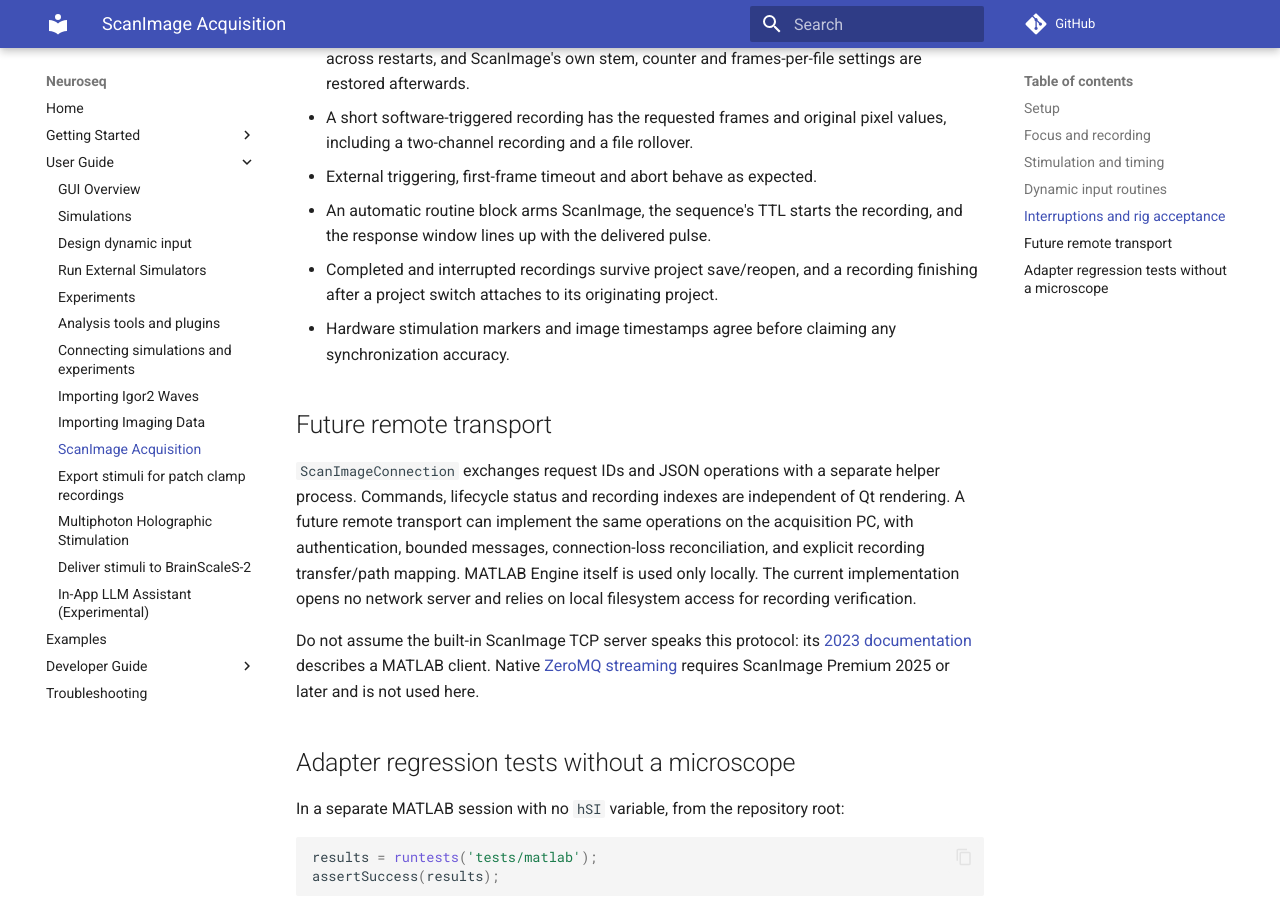
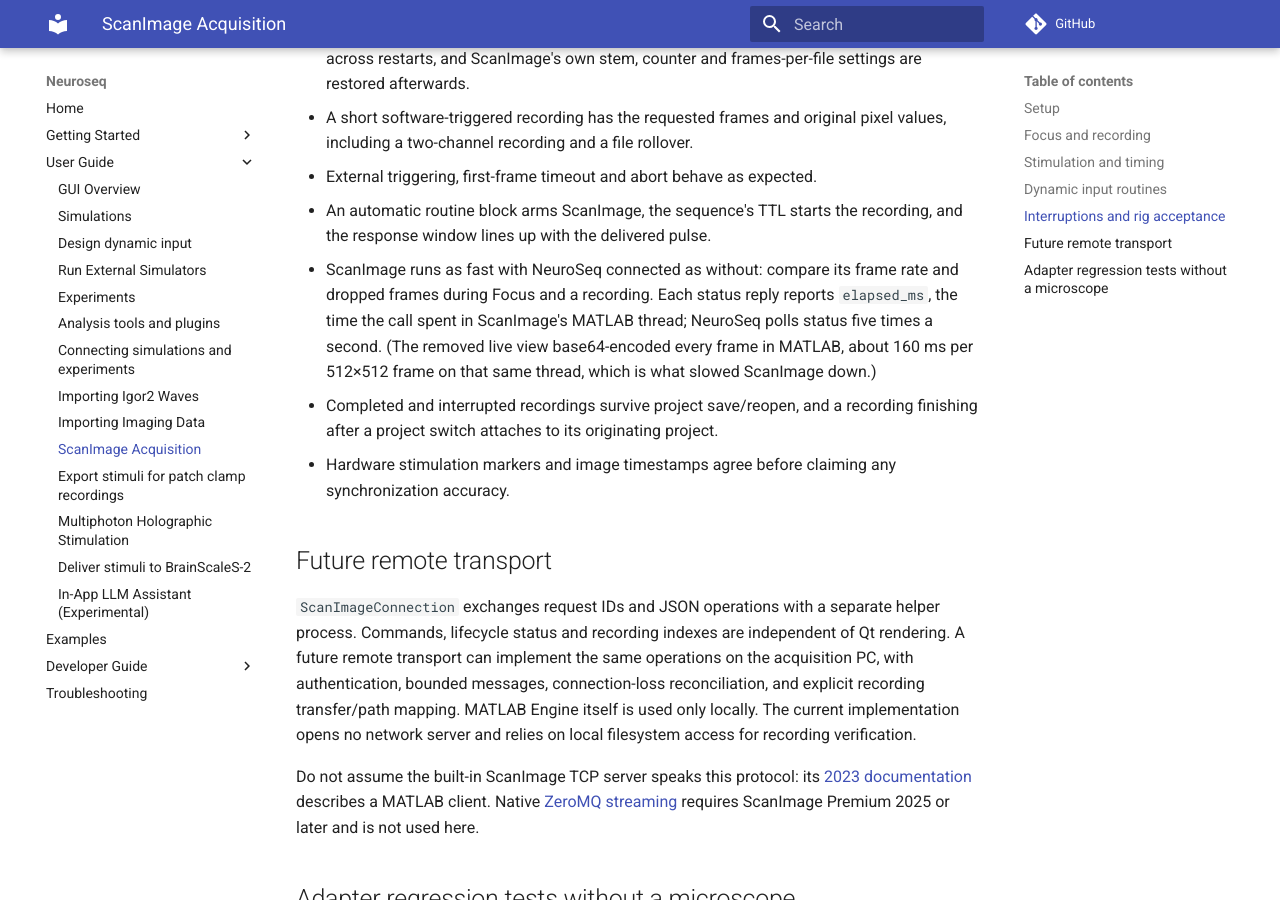
Before and after one commit to neuroseq/neuroseq, an MkDocs documentation site: the page built from docs/user_guide/scanimage_acquisition.md, in a window 1280 px wide and 900 px high, scrolled down 4145 px. Built offline with MkDocs 1.6.1 and Material for MkDocs 9.7.7, drawn with Linux system fonts in a browser that asks for light colours; comment, search, counter and statistics services are not loaded.

Commit message:
Document checking that NeuroSeq no longer slows ScanImage down
Co-Authored-By: Claude Opus 5.5 <noreply@anthropic.com>

```diff
--- a/docs/user_guide/scanimage_acquisition.md
+++ b/docs/user_guide/scanimage_acquisition.md
@@ -195,6 +195,12 @@ Before experimental use, verify on the acquisition PC:
 - External triggering, first-frame timeout and abort behave as expected.
 - An automatic routine block arms ScanImage, the sequence's TTL starts the
   recording, and the response window lines up with the delivered pulse.
+- ScanImage runs as fast with NeuroSeq connected as without: compare its frame
+  rate and dropped frames during Focus and a recording. Each status reply
+  reports `elapsed_ms`, the time the call spent in ScanImage's MATLAB thread;
+  NeuroSeq polls status five times a second. (The removed live view
+  base64-encoded every frame in MATLAB, about 160 ms per 512×512 frame on
+  that same thread, which is what slowed ScanImage down.)
 - Completed and interrupted recordings survive project save/reopen, and a
   recording finishing after a project switch attaches to its originating project.
 - Hardware stimulation markers and image timestamps agree before claiming any
```
